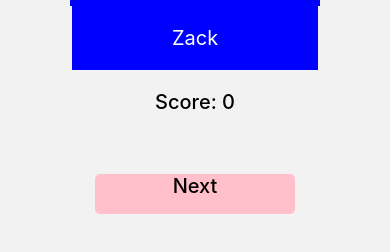
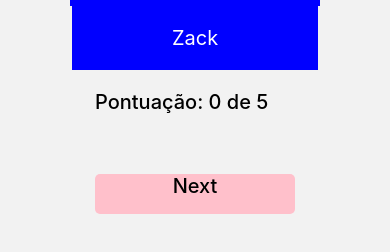
Before and after one commit to MariliaSales01/QuizReactNative, a React Native app: screen /Desenhos in a window 390 px wide. Shown: the part 498-750 px from the top of the page. Built offline with nearby package versions, Linux system fonts and the light colour scheme.

Commit message:
Atualizando a Pontuação

```diff
--- a/screens/DesenhosScreens.jsx
+++ b/screens/DesenhosScreens.jsx
@@ -7,19 +7,24 @@ export default function DesenhosScreen() {
   const [correctAnswer, setCorrectAnswer] = useState(null);
   const [currentQuestionIndex, setCurrentQuestionIndex] = useState(0);
   const [score, setScore] = useState(0); // Estado para armazenar a pontuação
+  const [quizCompleted, setQuizCompleted] = useState(false); // Estado para verificar se o quiz foi concluído
 
   const handleAnswer = (selectedOption) => {
     if (selectedOption === reactQuestions[currentQuestionIndex].correctAnswer) {
       setCorrectAnswer(true);
-      setScore(score + 1); // Aumenta a pontuação se a resposta estiver correta
+      setScore(score + 1); // Incrementa a pontuação se a resposta estiver correta
     } else {
       setCorrectAnswer(false);
     }
   };
 
   const handleNext = () => {
-    setCurrentQuestionIndex(currentQuestionIndex + 1);
-    setCorrectAnswer(null); // Reset correctAnswer state
+    if (currentQuestionIndex === reactQuestions.length - 1) {
+      setQuizCompleted(true); // Define quizCompleted como true quando todas as perguntas forem respondidas
+    } else {
+      setCurrentQuestionIndex(currentQuestionIndex + 1);
+      setCorrectAnswer(null); // Reseta o estado da resposta correta
+    }
   };
 
   return (
@@ -41,13 +46,15 @@ export default function DesenhosScreen() {
           </Pressable>
         </View>
       ))}
-      <Text style={styles.score}>Score: {score}</Text> {/* Exibe a pontuação */}
-      {currentQuestionIndex < reactQuestions.length - 1 ? (
-        <Pressable style={styles.buttonNext} onPress={handleNext}>
-          <Text style={styles.text}>Next</Text>
-        </Pressable>
+      {quizCompleted ? (
+        <Text style={styles.score}>Quiz completo! Sua pontuação final é: {score}</Text>
       ) : (
-        <Text style={styles.score}>Quiz completo! Sua pontuação final é: {score}</Text>
+        <View>
+          <Text style={styles.score}>Pontuação: {score} de {reactQuestions.length}</Text>
+          <Pressable style={styles.buttonNext} onPress={handleNext}>
+            <Text style={styles.text}>Next</Text>
+          </Pressable>
+        </View>
       )}
     </View>
   );
```
